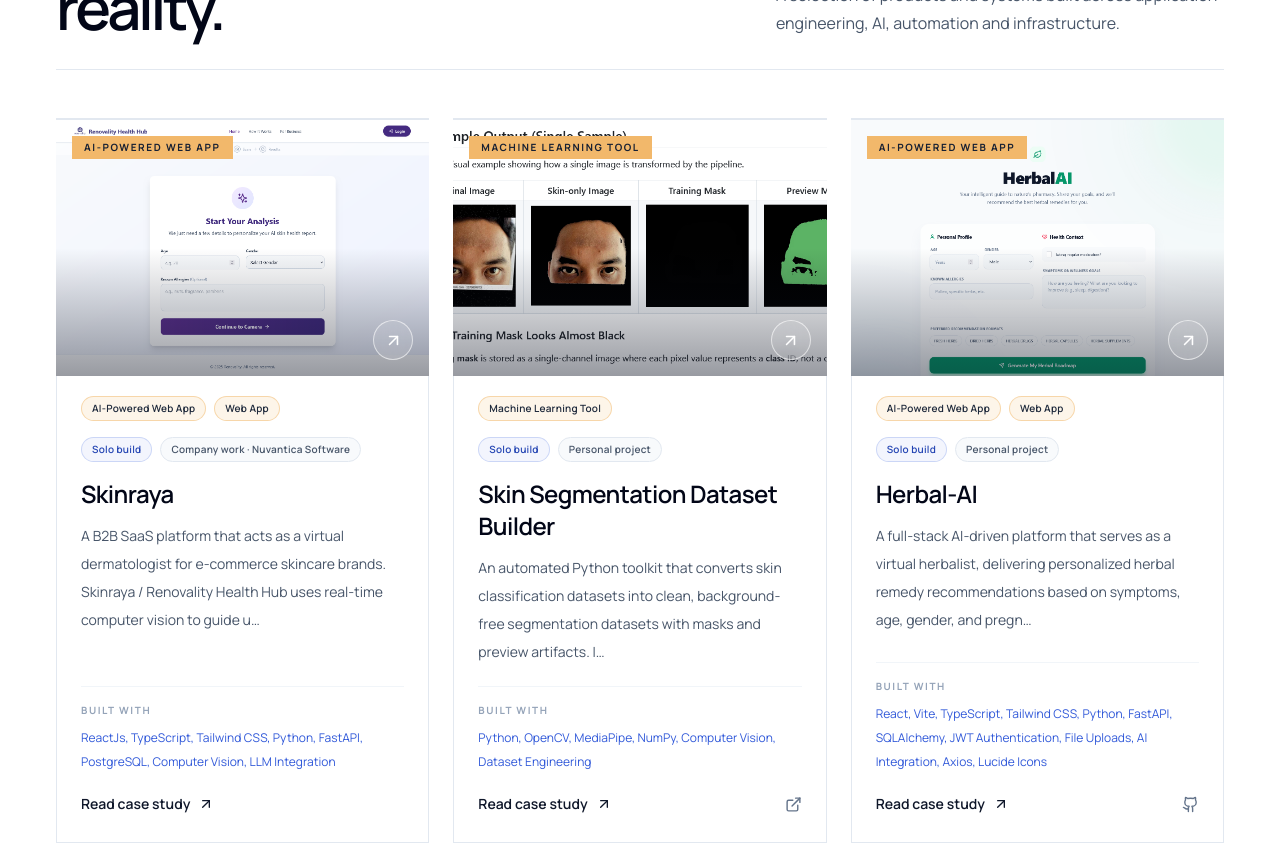
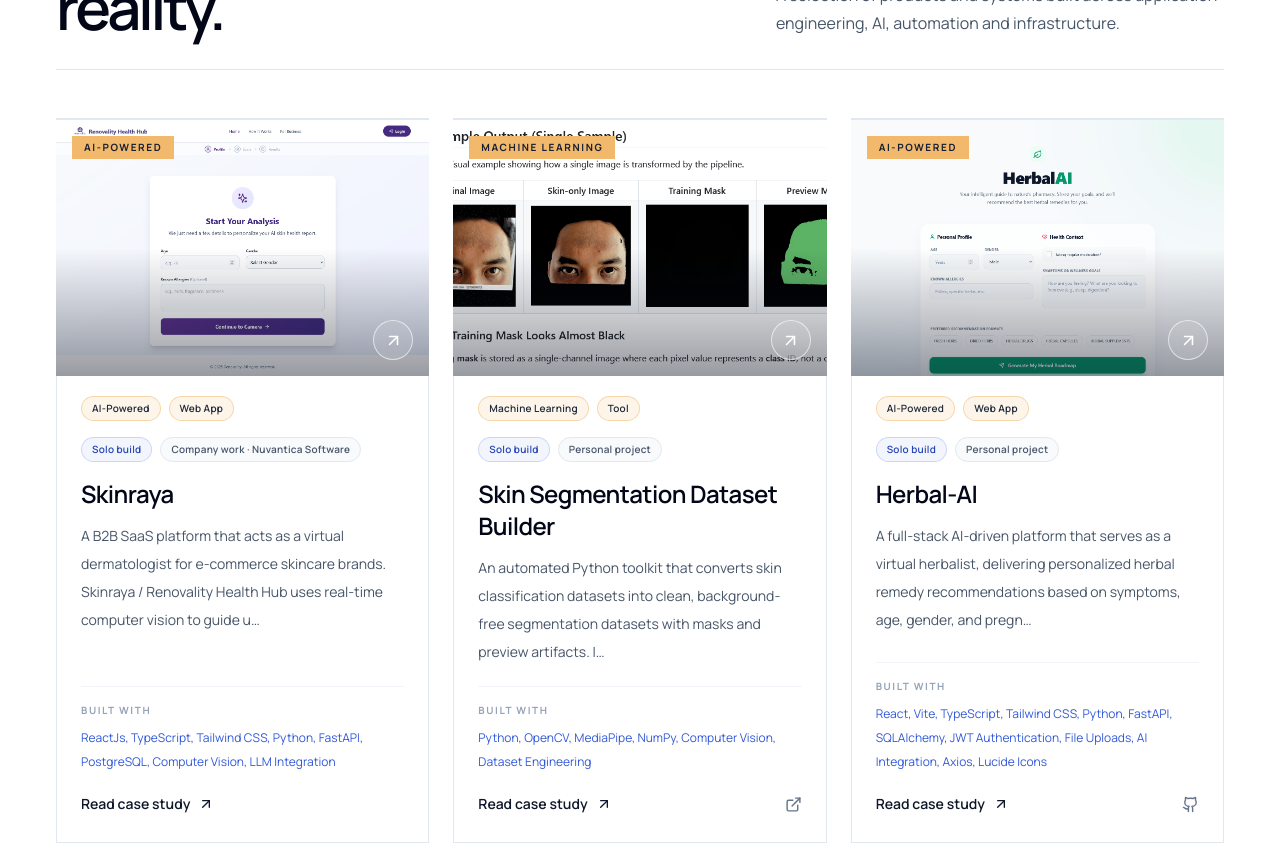
Before and after one commit to micpana/Michael-Panashe-Mudimbu-Portfolio-V2, a React (Vite) app: page / in a window 1280 px wide. Shown: the part 1920-2765 px from the top of the page. Built offline with nearby package versions, Linux system fonts and the light colour scheme.

Commit message:
Render distinct category labels on project cards

```diff
--- a/src/components/ProjectCard.tsx
+++ b/src/components/ProjectCard.tsx
@@ -3,7 +3,7 @@
 import { ExternalLink, Github, ArrowUpRight } from 'lucide-react';
 import { getImagesForFolder } from '../utils/imageResolver';
 import { slugify } from '../utils/slugify';
-import { getBuildApproach, getProjectContext } from '../utils/projectMetadata';
+import { getBuildApproach, getProjectCategories, getProjectContext } from '../utils/projectMetadata';
 
 interface Project {
   title: string;
@@ -65,12 +65,12 @@
       <div className="relative h-56 overflow-hidden bg-[#e8ebf2] dark:bg-[#151f33] sm:h-64">
         <img src={cover ?? ''} alt={project.title} className="h-full w-full object-cover object-top transition duration-700 ease-out group-hover:scale-[1.035]" />
         <div className="absolute inset-0 bg-gradient-to-t from-[#0a1020]/60 via-transparent to-transparent opacity-70" />
-        <span className="absolute left-4 top-4 bg-[#f2b86b] px-3 py-1 text-[10px] font-bold uppercase tracking-[0.16em] text-[#172033]">{project.category}</span>
+        <span className="absolute left-4 top-4 bg-[#f2b86b] px-3 py-1 text-[10px] font-bold uppercase tracking-[0.16em] text-[#172033]">{getProjectCategories(project)[0] ?? project.category}</span>
         <span className="absolute bottom-4 right-4 flex h-10 w-10 items-center justify-center rounded-full border border-white/60 bg-white/10 text-white backdrop-blur transition group-hover:bg-white group-hover:text-[#172033]"><ArrowUpRight size={19} /></span>
       </div>
       <div className="flex flex-1 flex-col border-x border-b border-slate-200 px-5 pb-6 pt-5 dark:border-slate-800 sm:px-6 sm:pb-7">
         <div className="mb-4 flex flex-wrap items-center gap-2" aria-label="Project categories">
-          {Array.from(new Set([...(project.categories ?? []), project.category])).map((category) => (
+          {getProjectCategories(project).map((category) => (
             <span key={category} className="inline-flex items-center rounded-full border border-[#f2b86b]/50 bg-[#f2b86b]/15 px-2.5 py-1 text-[10px] font-semibold tracking-wide text-slate-800 dark:text-amber-100">{category}</span>
           ))}
         </div>
```
